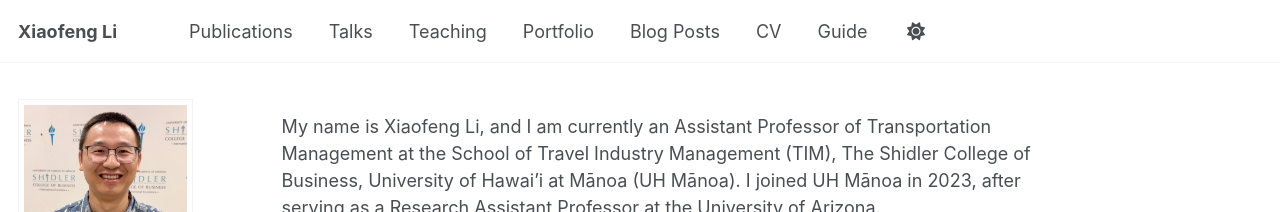
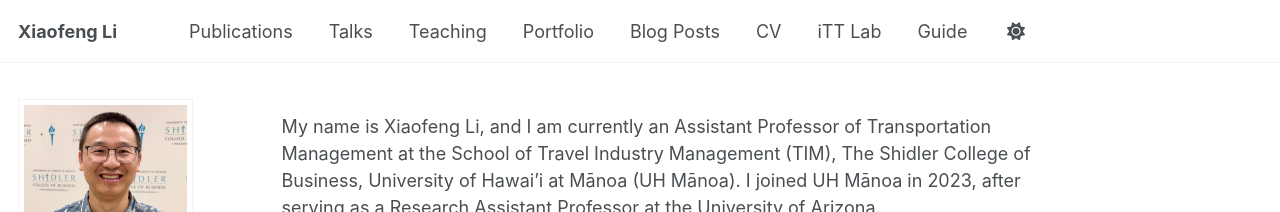
Before and after one commit to xiaofengli25/xiaofeng, a Jekyll site: the page built from _pages/about.md, in a window 1280 px wide. Shown: the top 212 px of the page. Built offline with Jekyll 4.4.1, drawn with Linux system fonts in a browser that asks for light colours; a script bundle is joined from its source files by our own code; library files that are not in the unit come from our copies.

Commit message:
Update navigation.yml

```diff
--- a/_data/navigation.yml
+++ b/_data/navigation.yml
@@ -26,6 +26,9 @@ main:
   - title: "CV"
     url: /cv/
 
+  - title: "iTT Lab"
+    url: "/itt-lab/"
+
   # - title: "CV"
   #   url: /cv-json/
 
```
